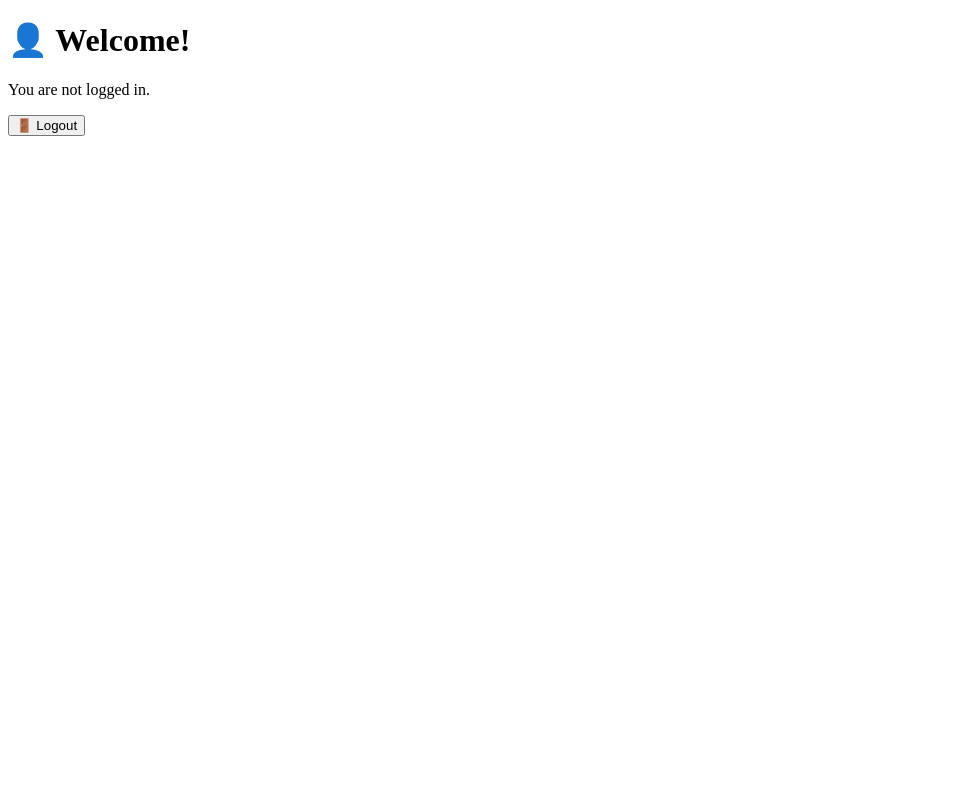
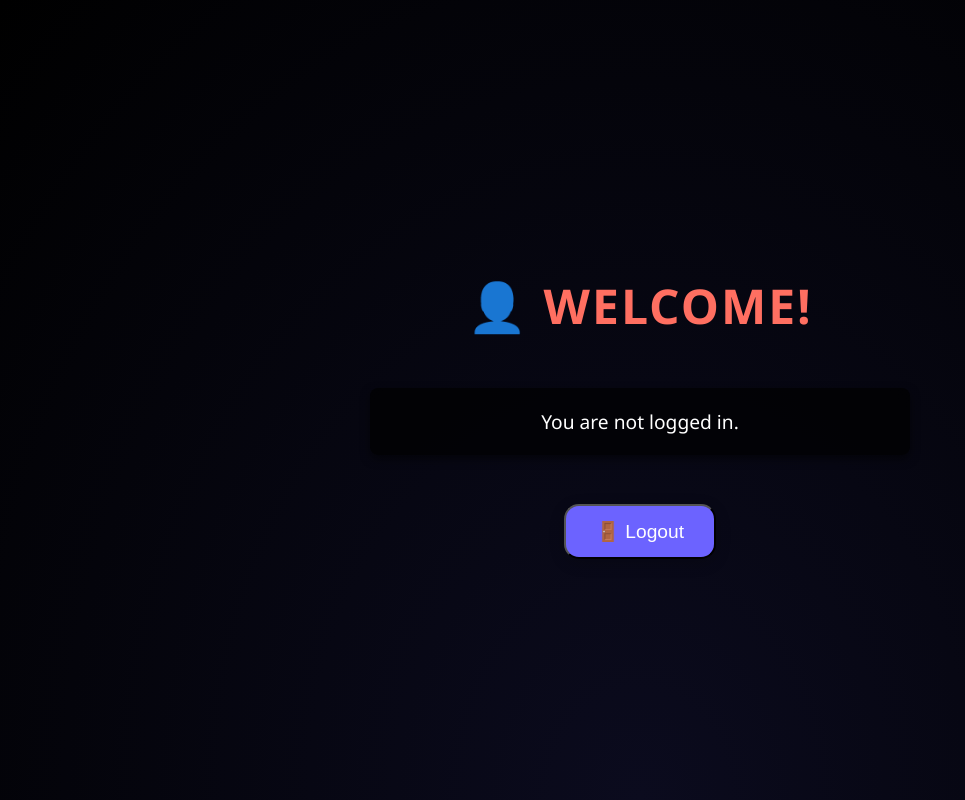
Before and after one commit to Yusifnuri/zodiac-fortune, a website: page frontend/profile.html in a window 1280 px wide. Shown: the whole page, without its empty margins (0-965 px from the left). Drawn offline with Linux system fonts and the light colour scheme.

Commit message:
Yaptığın değişiklikle ilgili bir açıklama

```diff
--- a/frontend/profile.html
+++ b/frontend/profile.html
@@ -1,9 +1,10 @@
 <!DOCTYPE html>
 <html>
-<head>
-  <meta charset="UTF-8">
-  <title>👤 Profile</title>
-</head>
+  <head>
+    <meta charset="UTF-8">
+    <title>👤 Profile</title>
+    <link rel="stylesheet" href="styleprofile.css"> <!-- CSS dosyasını buraya ekliyoruz -->
+  </head>
 <body>
   <h1>👤 Welcome!</h1>
   <p id="info"></p>
--- a/frontend/style.css
+++ b/frontend/style.css
@@ -1,10 +1,7 @@
 body {
-    margin: 0;
-    padding: 0;
-    font-family: 'Segoe UI', sans-serif;
-    background: radial-gradient(ellipse at bottom, #0b0b1e 0%, #000000 100%);
+  color: #fff; /* Beyaz yazı rengi */
+  background: radial-gradient(ellipse at bottom, #0b0b1e 0%, #000000 100%); /* Koyu, gizemli arka plan */
   overflow: hidden;
-    color: #fff;
   display: flex;
   justify-content: center;
   align-items: center;
@@ -13,20 +10,24 @@ body {
 }
 
 .container {
-    background: white;
+  background: rgba(0, 0, 0, 0.7); /* Koyu, yarı şeffaf arka plan */
+  color: #ff6f61; /* Yazı rengini sıcak bir kırmızıya değiştir */
   padding: 40px;
   border-radius: 16px;
-    box-shadow: 0 10px 30px rgba(0, 0, 0, 0.1);
+  box-shadow: 0 10px 30px rgba(0, 0, 0, 0.5); /* Daha yoğun gölge ekledik */
   max-width: 600px;
   width: 90%;
   text-align: center;
+  font-family: 'Dancing Script', cursive; /* Eğlenceli ve yaratıcı yazı tipi */
 }
 
 h1 {
-    font-size: 2.5rem;
+  font-family: 'Dancing Script', cursive; /* Başlık fontu */
+  font-size: 3rem; /* Başlık boyutunu artır */
   margin-bottom: 30px;
-    color: #333;
+  color: #ff6f61; /* Başlık rengini sıcak kırmızı yap */
 }
+
 
   .card-buttons {
     display: grid;
--- /dev/null
+++ b/frontend/styleprofile.css
@@ -0,0 +1,71 @@
+/* Genel Body Ayarları */
+body {
+  font-family: 'Segoe UI', sans-serif;
+  background: radial-gradient(ellipse at bottom, #0b0b1e 0%, #000000 100%);
+  color: white;
+  display: flex;
+  flex-direction: column; /* İçeriği dikey olarak hizala */
+  justify-content: center;
+  align-items: center;
+  height: 100vh;
+  margin: 0;
+  padding: 0;
+  text-align: center; /* İçeriklerin ortalanmasını sağlar */
+}
+
+/* Başlık (Welcome) */
+h1 {
+  font-size: 3rem;
+  color: #ff6f61; /* Sıcak kırmızı başlık rengi */
+  margin-bottom: 30px; /* Başlık ile içerik arasına boşluk ekle */
+  font-weight: bold; /* Başlık için kalın yazı */
+  letter-spacing: 2px; /* Harf aralığını artır */
+  text-transform: uppercase; /* Yazıyı büyük harfe çevir */
+}
+
+/* Bilgi metni (info) */
+#info {
+  font-size: 1.2rem;
+  margin-top: 20px;
+  color: #fff; /* Yazıyı beyaz yap */
+  background-color: rgba(0, 0, 0, 0.7); /* Hafif şeffaf arka plan */
+  padding: 20px;
+  border-radius: 8px;
+  width: 70%; /* Alanı biraz daha genişlet */
+  max-width: 500px; /* Maksimum genişlik */
+  box-shadow: 0 4px 10px rgba(0, 0, 0, 0.5); /* Kutunun etrafında hafif gölge */
+}
+
+/* Buton (Logout) */
+button {
+  background: #6c63ff; /* Buton rengi */
+  color: white;
+  padding: 14px 30px;
+  font-size: 1.2rem;
+  border-radius: 15px;
+  cursor: pointer;
+  margin-top: 30px;
+  transition: background 0.3s ease-in-out;
+  box-shadow: 0 4px 15px rgba(0, 0, 0, 0.2); /* Butona gölge ekle */
+}
+
+button:hover {
+  background: #574fd6; /* Buton hover rengi */
+}
+
+/* Mobil Uyumlu Tasarım */
+@media (max-width: 600px) {
+  h1 {
+    font-size: 2rem;
+    margin-bottom: 20px;
+  }
+
+  #info {
+    width: 90%; /* Bilgi kutusunun genişliğini mobilde artır */
+  }
+
+  button {
+    padding: 12px 25px;
+    font-size: 1rem;
+  }
+}
```
Also changed, not shown: backend/server.js (+52 -38 lines), frontend/package.json (added, +19 -0 lines), 1 other file. Lines whose indentation alone changed are shown as unchanged.
